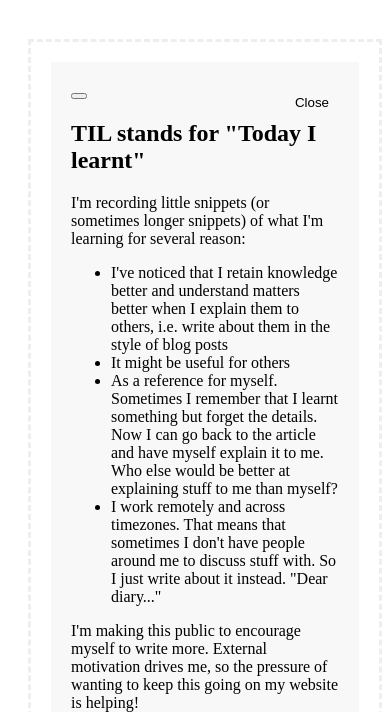
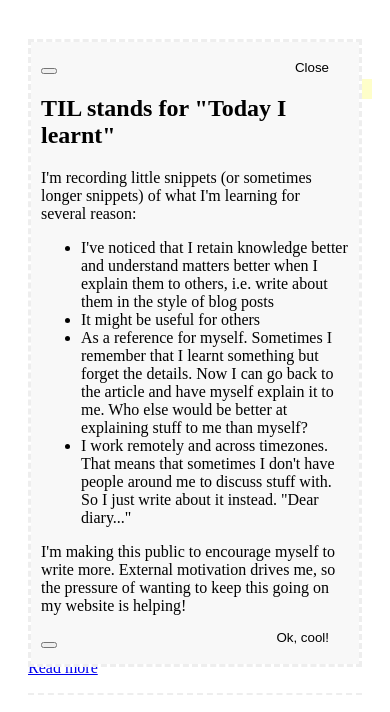
Before and after one commit to RabeaGleissner/personal-website, a Gatsby site: page /til-index in a window 390 px wide. Both pictures are taken after a click on the button "What's this all about then?". Shown: the part 116-828 px from the top of the page. Built offline with nearby package versions, Linux system fonts and the light colour scheme; Gatsby itself is replaced by a stand-in of ours.

Commit message:
Mobile styling for TIL intro

```diff
--- a/src/components/TilIntro.jsx
+++ b/src/components/TilIntro.jsx
@@ -29,6 +29,11 @@
           I'm making this public to encourage myself to write more.
           External motivation drives me, so the pressure of wanting to keep this going on my website is helping!
         </p>
+        <button onClick={closeIntro}>
+          <div className="til-intro-close-button-mobile">
+            <p className="til-intro-close-button-link">Ok, cool!</p>
+          </div>
+        </button>
     </div>
   </section>
   )
--- a/src/pages/article-index.scss
+++ b/src/pages/article-index.scss
@@ -47,15 +47,13 @@
     display: table;
     background-color: $tilColourLighter;
     z-index: -1;
-    transition-property: width;
+    transition-property: height;
     transition-duration: 0.3s;
     transition-timing-function: ease-out;
   }
   &:hover {
     &:after {
-      transition: 0.2s;
       background-color: $tilColourLighterHover;
-      width: 450px;
     }
   }
 }
@@ -67,19 +65,42 @@
   border: 3px dashed $layoutBorderColour;
   background-color: white;
   top: 0;
-  right: -20px;
 }
 
 .til-intro-component-inner {
   position: relative;
   text-align: left;
-  padding: 20px;
-  margin: 20px;
+  padding: 15px 10px;
   background-color: $codeBackgroundColour;
 }
 
 .til-intro-close-button {
   position: absolute;
-  top: 20px;
+  top: 5px;
   right: 30px;
 }
+
+.til-intro-close-button-mobile {
+  position: absolute;
+  bottom: 5px;
+  right: 30px;
+}
+
+@media only screen and (min-width:750px) {
+  .til-intro-component {
+    right: -20px;
+  }
+
+  .til-intro-component-inner {
+    padding: 20px;
+    margin: 20px;
+  }
+
+  .til-intro-close-button {
+    top: 20px;
+  }
+
+  .til-intro-close-button-mobile {
+    display: none;
+  }
+}
--- a/src/pages/til-index.js
+++ b/src/pages/til-index.js
@@ -8,7 +8,6 @@
 
 export default ({ data }) => {
   const [showIntro, setShowIntro] = useState(false);
-  console.log('showIntro', showIntro);
   return (
     <Layout>
       <div className="article-index">
@@ -21,7 +20,11 @@
               <p className="til-intro-button-link">What's this all about then?</p>
             </div>
           </button>
-          {showIntro && <TilIntro closeIntro={() => setShowIntro(false)} />}
+          {showIntro && <TilIntro closeIntro={() => {
+            setShowIntro(false)
+            window.scrollTo(0, 0)
+          }
+          }/>}
         </div>
         {data.allMarkdownRemark.edges.map(({ node }) => (
           <PostPreview node={node} />
```
